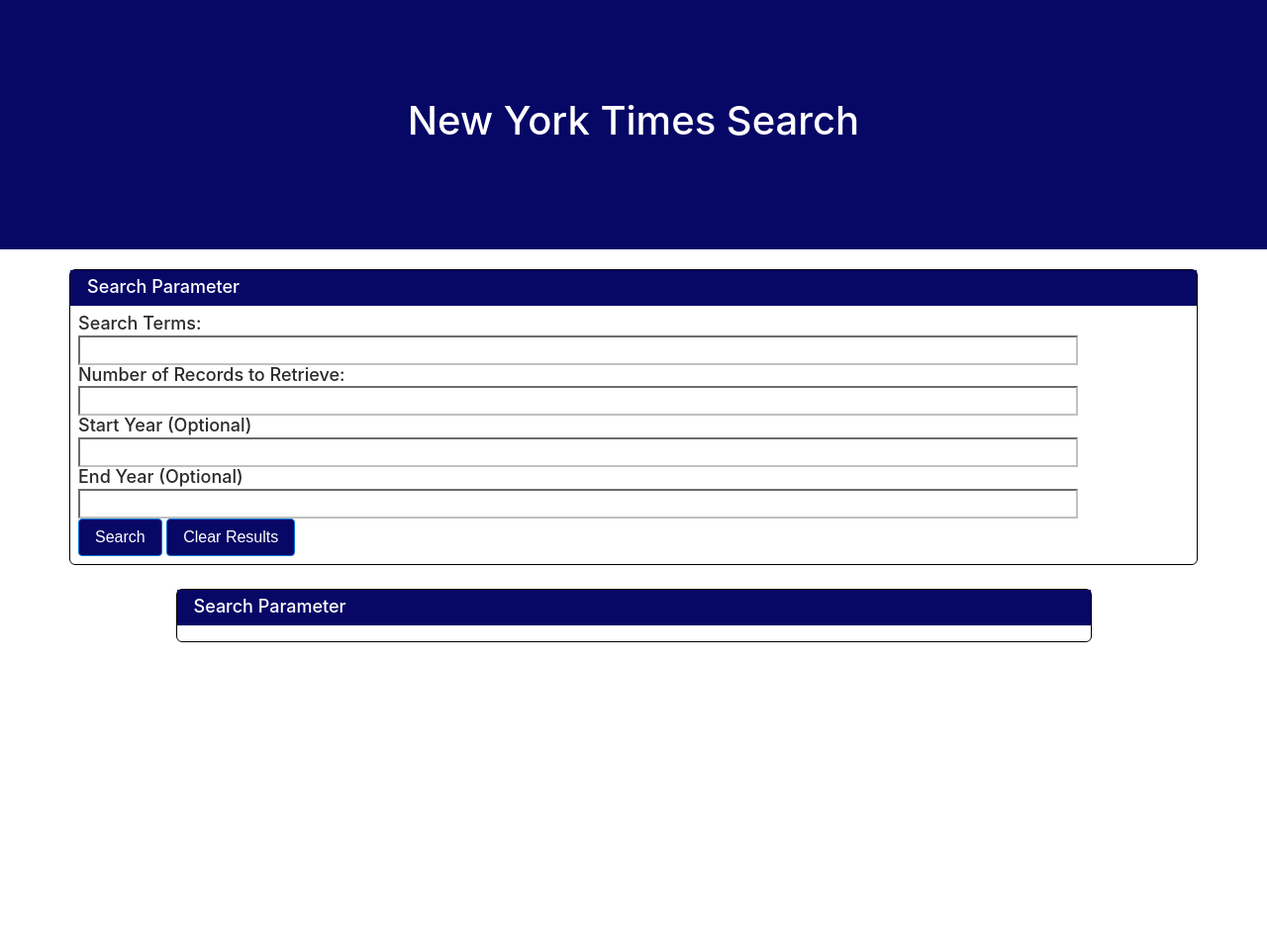
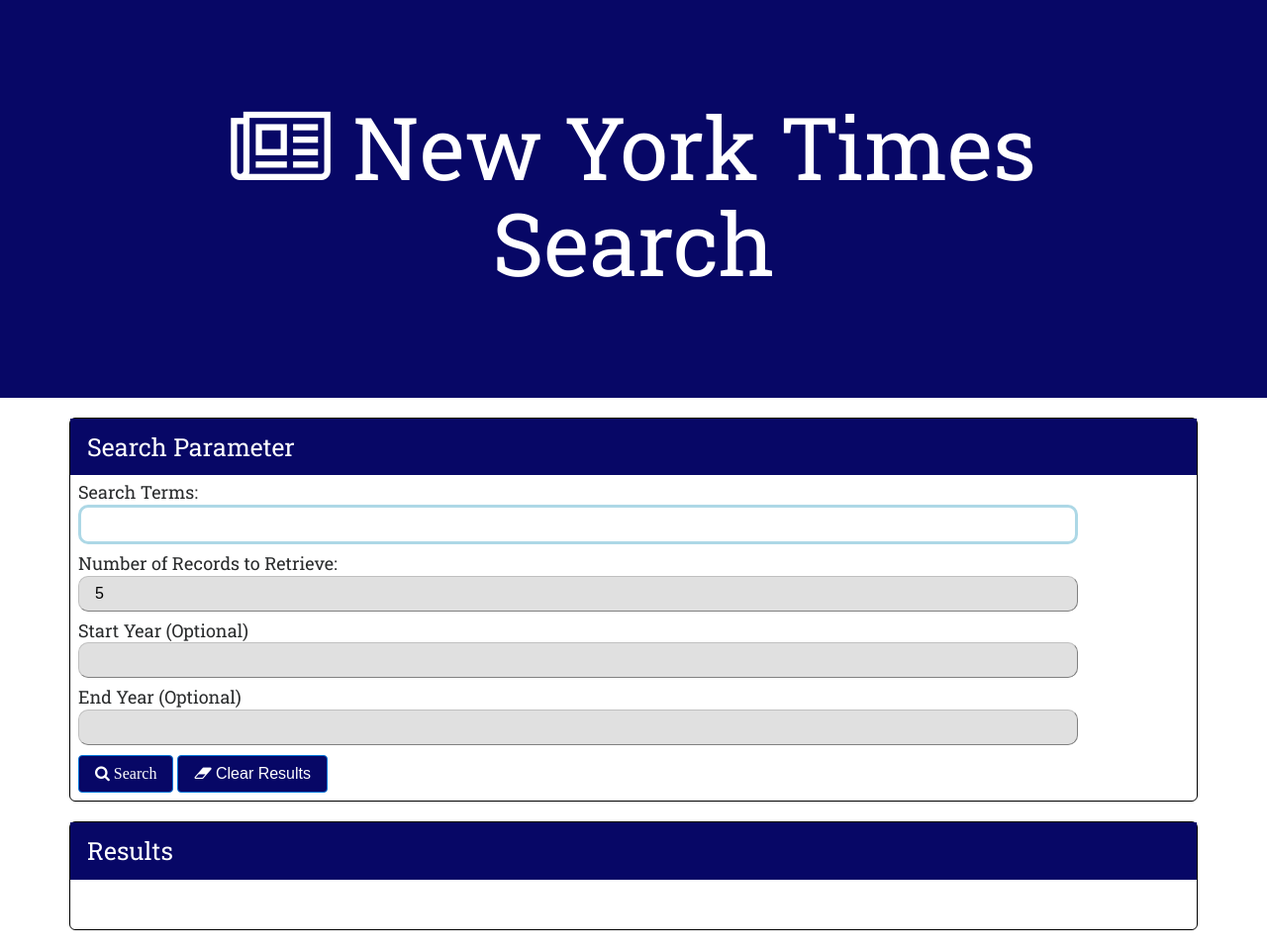
Before and after one commit to REllEK-IO/New_York_Times_Article, a PHP site: page / in a window 1280 px wide. Shown: the whole page at 99% size. Before the commit the page ends 649 px from the top, so only its background shows below. Run offline with PHP 8.4, Linux system fonts and the light colour scheme; some libraries are stand-ins or nearby versions.

Commit message:
Updated 2-18

```diff
--- a/index.html
+++ b/index.html
@@ -2,55 +2,56 @@
 <html lang="en">
 <head>
 	<meta charset="utf-8">
+	<link href="https://fonts.googleapis.com/css?family=Roboto+Slab" rel="stylesheet">
 	<link rel="stylesheet" type="text/css" href="https://cdnjs.cloudflare.com/ajax/libs/twitter-bootstrap/4.0.0-alpha.6/css/bootstrap.css">
+	<link rel="stylesheet" type="text/css" href="https://maxcdn.bootstrapcdn.com/font-awesome/4.7.0/css/font-awesome.min.css">
 	<link rel="stylesheet" type="text/css" href="styles.css">
+
+	<script type="text/javascript" src="https://cdnjs.cloudflare.com/ajax/libs/jquery/3.1.1/jquery.js"></script>
+	<script type="text/javascript" src="nyt.js"></script>
 
 	<title>New York Times Search App</title>
 </head>
 <body>
 <header>
-	<h1>New York Times Search</h1>
+	<h1><i class="fa fa-newspaper-o" aria-hidden="true"></i> New York Times Search</h1>
 </header>
 
 <div class="container">
 	<div class="row">
 		<div class="col-md-12 col-centered main-block">
 			<div class="full-width blue">
-				<h3 style="margin-left: 10px;">Search Parameter</h3>
+				<h2 style="margin-left: 10px;">Search Parameter</h2>
 			</div>
 			<div style="padding: 8px" class="full-width">
 				<h3>Search Terms: </h3>
 				<input type="text" name="search-terms" id="searchBar">
 				<br>
 				<h3>Number of Records to Retrieve: </h3>
-				<input type="text" name="search-terms" id="numRecord">
+				<input type="number" name="search-terms" value="5" id="numRecord">
 				<br>
 				<h3>Start Year (Optional)</h3>
-				<input type="text" name="search-terms" id="yearBeg">
+				<input type="number" name="search-terms" id="yearBeg">
 				<br>
 				<h3>End Year (Optional)</h3>
-				<input type="text" name="search-terms" id="yearEnd">
+				<input type="number" name="search-terms" id="yearEnd">
 				<br>
-				<button class="btn btn-primary" id="search-btn">Search</button>
-				<button class="btn btn-primary" id="clear-btn">Clear Results</button>
+				<button class="btn btn-primary" id="search-btn"><i class="fa fa-search" aria-hidden="true"> Search</i></button>
+				<button class="btn btn-primary" id="clear-btn"><i class="fa fa-eraser" aria-hidden="true"></i> Clear Results</button>
 			</div>
 		</div>
 	</div>
-	<br>
 	<div class="row">
-		<div class="col-md-12 col-centered">
-			<div class="col-md-10 col-centered main-block">
+		<div class="col-md-12 col-centered main-block">
 			<div class="full-width blue">
-				<h3 style="margin-left: 10px;">Search Parameter</h3>
+				<h2 style="margin-left: 10px;">Results</h2>
 			</div>
-			<div style="padding: 8px" class="full-width" id="results">
-
+			<div style="padding: 12px; min-height: 50px;" class="full-width" id="results">
+				<img class="loader hide col-centered" src="loading.gif">
 			</div>
-		</div>
 		</div>
 	</div>
 </div>
-<script type="text/javascript" src="https://cdnjs.cloudflare.com/ajax/libs/jquery/3.1.1/jquery.js"></script>
-	<script type="text/javascript" src="nyt.js"></script>
+
 </body>
 </html>
--- a/nyt.js
+++ b/nyt.js
@@ -1,53 +1,132 @@
-$("#search-btn").on('click', function(){
+//Creates queryURL
+var makeQuery = function(){
+
 	var authKey = "b9f91d369ff59547cd47b931d8cbc56b:0:74623931"
 	var search = $("#searchBar").val();
-	var numRec = $("#numRecord").val();
 	var yearBeg = $("#yearBeg").val();
 	var yearEnd = $("#yearEnd").val();
-	var queryURLBase = "https://api.nytimes.com/svc/search/v2/articlesearch.json?api-key=" +
- 		authKey
- 		+ "&q=" + search
- 		+ "&limit=" + numRec
- 		+ "&begin_date=" + yearBeg + "0101"
- 		+ "&end_date=" + yearEnd + "1231"
- 		;
- 	console.log(queryURLBase);
-	$.ajax({url: queryURLBase, method: 'GET'})
-		.done(function(data){
-		//create new div
+
+	var queryURL = "https://api.nytimes.com/svc/search/v2/articlesearch.json?api-key=" + authKey + "&sort=newest";
+
+	//Checks each input field for value, if invalid assigns default values: history, limit 5, all years
+	if(search === ""){
+		queryURL += "&q=history";
+	}
+	else{
+		queryURL += "&q=" + encodeURI(search);
+	}
+	if(yearBeg !== undefined){
+		"&begin_date=" + yearBeg;
+	}
+	if(yearEnd !== undefined){
+		"&end_date=" + yearEnd;
+	}
+
+	//Outputs the entire API CALL as url
+	return queryURL;
+}
+
+//Outputs search results into the DOM
+var createSearchResults = function(data){
+	//Get to what we need from data
+	var results = data.response.docs;
+	//Clears reults in DOM in prep for new
+	$("#results").empty();
+
+	//Limits number of results to display. If 0, or undefined default to 5
+	var numRec = $("#numRecord").val();
+
+	if(numRec === 0 || numRec === undefined){
+		numRec = 5;
+	}
+
+	//Clear loading GIF
+	$('.loader').addClass('hide');
+
 	for (i = 0; i < numRec; i++){
-			var newdiv = $("<div>");
-			//create new elements
+		var newdiv = $("<div>").addClass("results");
+		//create new elements to house search reesults
 		var title = $("<h2>");
 		var auth = $("<h3>");
 		var sect = $("<p>");
 		var time = $("<p>");
 		var link = $("<a>");
 		//create the text for each element
-			var results = data.response.docs;
+
 		console.log(results)
 		var titleText = results[i].headline.main;
-			console.log(titleText);
-			var authText = results[i].source;
-			console.log(authText);
-			var sectText = results[i].section_name;
+
+		var authText;
+		//Try catch to see if author is listed
+		if(authText === null){
+
+		}
+		try {
+    		authText = results[i].byline.original;
+		}
+		catch(err) {
+		    authText = "New York Times Article";
+		}
+
+		var sectText = results[i].snippet;
 		var timeText = results[i].pub_date;
-			var linkText = results[i].web_url;
-			//append text
-			title.append(titleText);
+		var linkURL = results[i].web_url;
+
+		//Appends title plus link to abstract
+		title.append(i + 1 + ".) ")
+			.append(link.append(titleText).attr("href", linkURL));
+
 		auth.append(authText);
 		sect.append(sectText);
-			time.append(titleText);
-			link.append(linkText);
+		time.append(timeText).addClass("italic");
 		//apppend to div
 		newdiv.append(title);
 		newdiv.append(auth);
 		newdiv.append(sect);
 		newdiv.append(time);
-			newdiv.append(link);
+
+
+		//Append the container element for the current index search result
 		$("#results").append(newdiv);
 	}
+};
 
+
+//Function call to run AJAX request and work with data it returns.
+var initSearchButton = function(){
+	//Showing loading gif
+	$('.loader').removeClass('hide');
+
+	//Create API Call
+	var queryURL = makeQuery();
+
+ 	console.log(queryURL);
+
+ 	//AJAX request to NYTimes
+	$.ajax({
+		url: queryURL,
+		method: 'GET'
+	}).done(createSearchResults);
+};
+
+
+$(document).ready(function(){
+
+	//Binds initSearchButton to #search-button
+	$("#search-btn").on('click', initSearchButton);
+
+	//If inside input fields and the user hits enter, binds initSearchButton
+	$("input").keypress(function (e) {
+			if (e.which == 13) {
+				initSearchButton();
+			return false;
+			}
+	});
+
+	$("#clear-btn").click(function(){
+		$("#results").empty();
+		$("#searchBar").focus();
 	})
 
+	$("#searchBar").focus();
 });
--- a/styles.css
+++ b/styles.css
@@ -1,6 +1,27 @@
+body{
+	font-family: 'Roboto Slab', serif;
+}
+
+h1{
+	font-size: 5.5rem;
+}
+
+h2{
+	font-size: 25px;
+	margin: 8px;
+}
+
 h3{
 	font-size: large;
 	margin-bottom: 2px;
+}
+
+a{
+	color: darkblue;
+	text-decoration: underline;
+}
+a:hover{
+	color: rgb(50,0,50);
 }
 
 header{
@@ -13,7 +34,20 @@ header{
 
 input{
 	width: 90%;
-	border-color: silver;
+	border: 1px solid grey;
+	border-top-color: silver;
+	border-left-color: silver;
+	border-radius: 10px;
+	margin-bottom: 10px;
+	padding: 5px;
+	padding-left: 16px;
+	background-color: #e0e0e0;
+}
+input:focus{
+	background-color: white;
+	border-color: lightblue;
+	border-width: 3px;
+	outline: none;
 }
 
 .col-centered{
@@ -23,6 +57,7 @@ input{
 
 .full-width{
 	width: 100%;
+	padding: 16px;
 }
 
 .blue{
@@ -35,8 +70,35 @@ input{
 	border-radius: 6px;
 	border: 1px solid black;
 	padding: 0;
+	margin-bottom: 20px;
 }
 
 .btn-primary{
 	background-color: #070766;
 }
+
+.results{
+	border-bottom: 1px solid silver;
+	padding-left: 10px;
+	margin-bottom: 10px;
+	border-bottom-right-radius: 30px;
+}
+
+.loader {
+	display: block;
+	border-radius: 155px;
+	filter: saturate(5);
+	width: 300px;
+	border: 9px dotted #ead5d5;
+	padding: 10px;
+	margin-top: 20px;
+	margin-bottom: 20px;
+}
+
+.hide {
+  display: none !important;
+}
+
+.italic{
+	font-weight: lighter;
+}
```
Also changed, not shown: loading.gif (added). Lines whose indentation alone changed are shown as unchanged.
